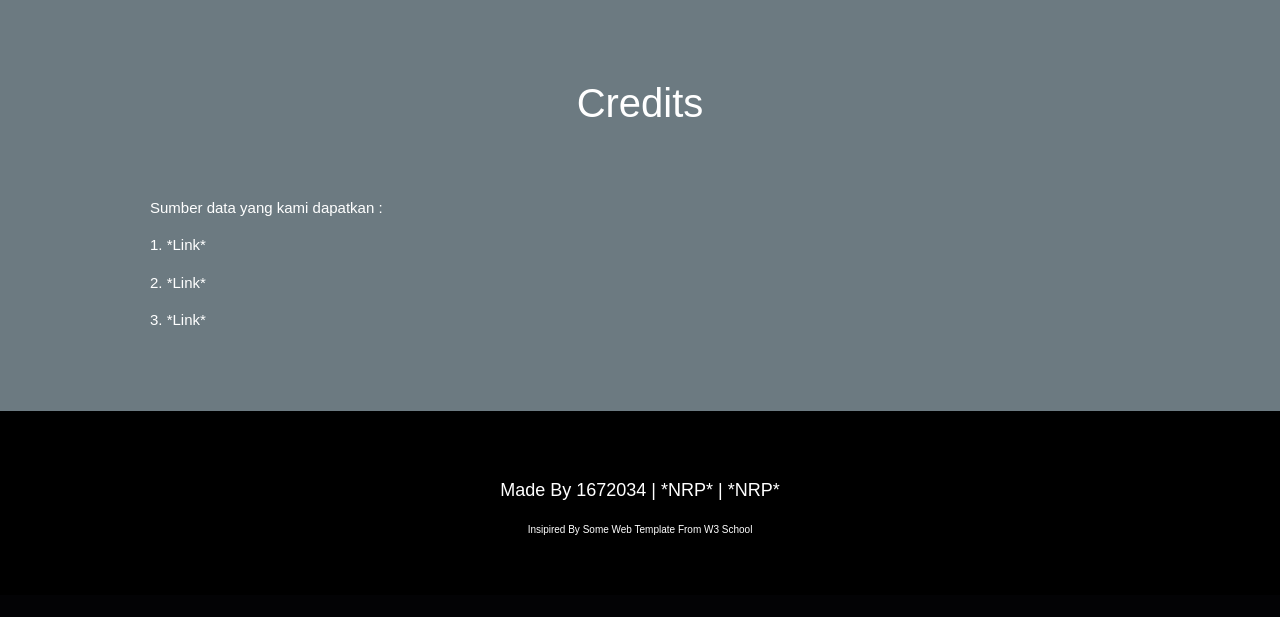
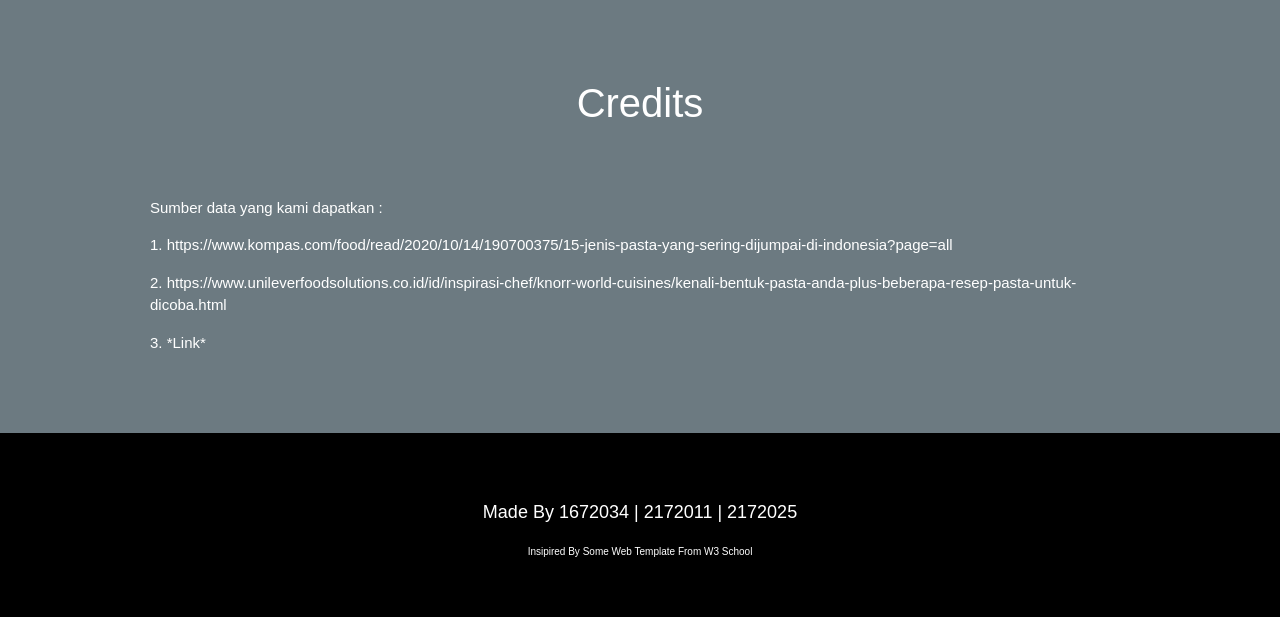
Before and after one commit to alfin7234/uts_pw1, a PHP site: page / in a window 1280 px wide. Shown: the part 1908-2525 px from the top of the page. Before the commit the page ends 2443 px from the top, so only its background shows below. Run offline with PHP 8.4, Linux system fonts and the light colour scheme.

Commit message:
Update index.php

```diff
--- a/uts6/index.php
+++ b/uts6/index.php
@@ -4,7 +4,7 @@
 Nama (NRP)
 - Alfin Liunardi Senjaya (1672034)
 - William Wijaya (2172011)
--
+- Morel Mychael Christopher Alpha (2172025)
 
 -->
 <html>
@@ -96,15 +96,15 @@ Nama (NRP)
   <div class="content">
     <h1 class="center xlarge" style="margin-bottom:64px">Credits</h1>
     <p>Sumber data yang kami dapatkan : </p>
-    <p>1. *Link*</p>
-    <p>2. *Link*</p>
+    <p>1. https://www.kompas.com/food/read/2020/10/14/190700375/15-jenis-pasta-yang-sering-dijumpai-di-indonesia?page=all</p>
+    <p>2. https://www.unileverfoodsolutions.co.id/id/inspirasi-chef/knorr-world-cuisines/kenali-bentuk-pasta-anda-plus-beberapa-resep-pasta-untuk-dicoba.html</p>
     <p>3. *Link*</p>
   </div>
 </div>
 
 <!-- Footer -->
 <footer class="center black padding-48 large">
-  <p>Made By 1672034 | *NRP* | *NRP*</p>
+  <p>Made By 1672034 | 2172011 | 2172025</p>
   <p class="tiny">Insipired By Some Web Template From W3 School</p>
 </footer>
 
```
